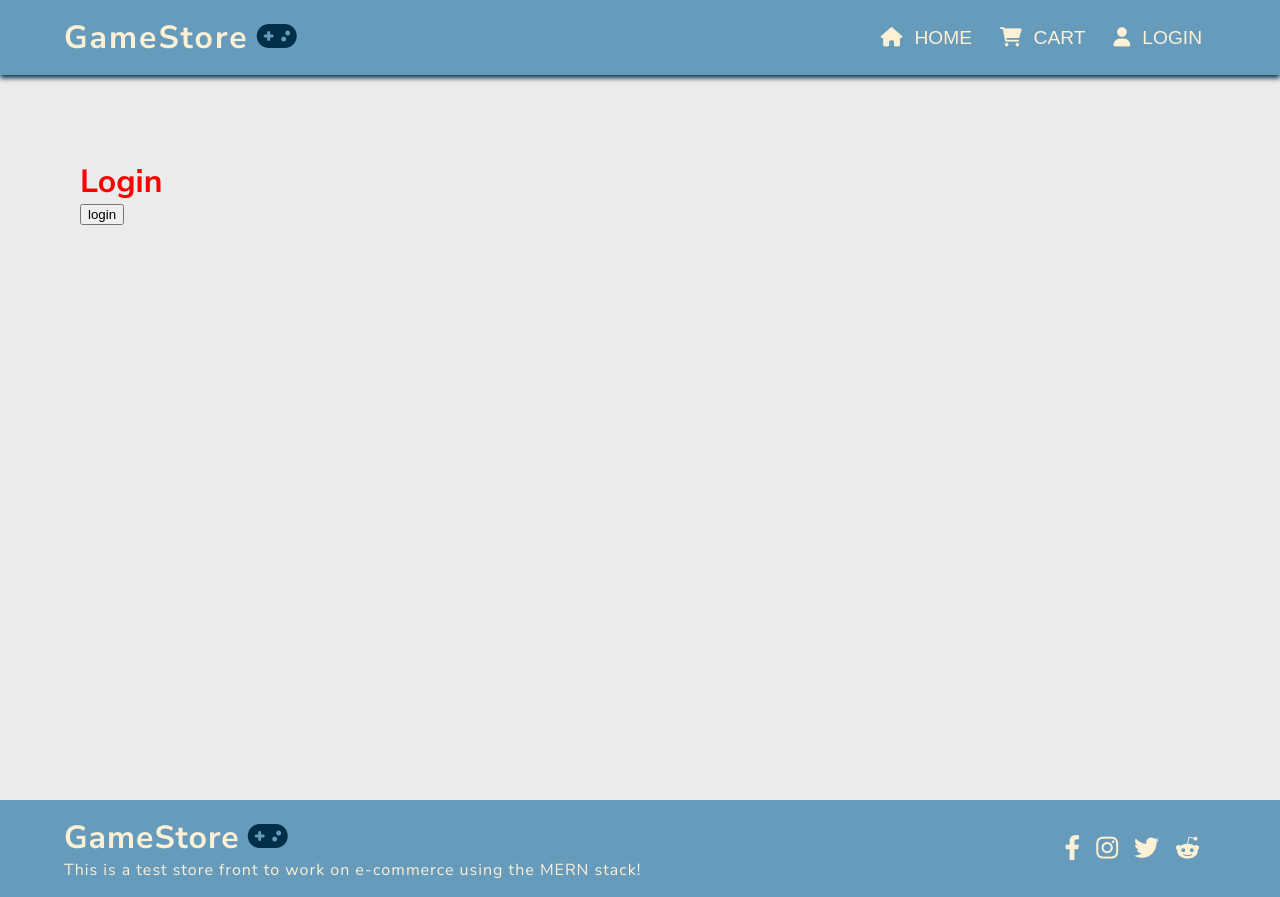
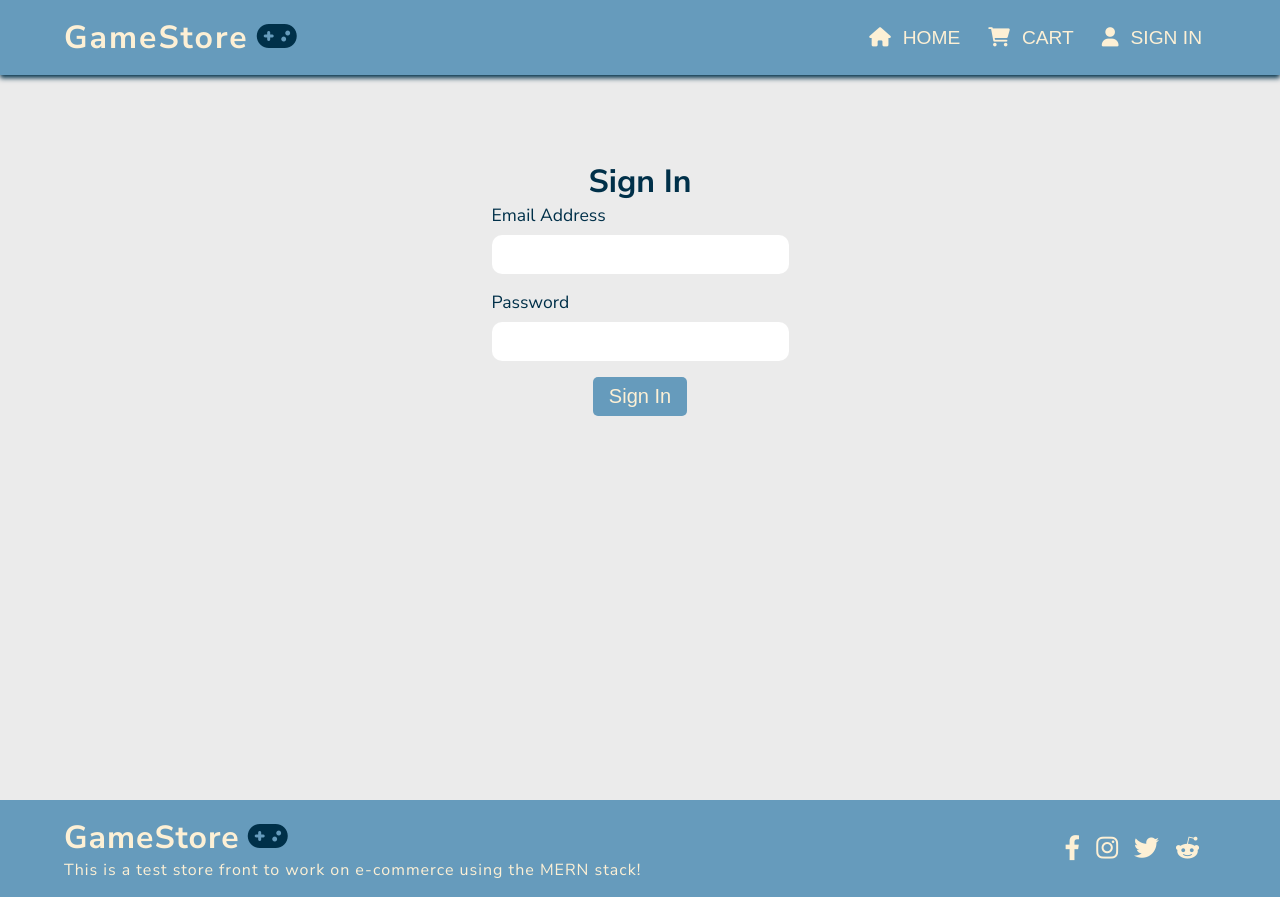
Before and after one commit to dsersch/mern-ecom, a React (Create React App) app in the folder client/: page /login in a window 1280 px wide. Built offline with nearby package versions, Linux system fonts and the light colour scheme.

Commit message:
login page and nav dropdown

```diff
--- a/client/src/App.js
+++ b/client/src/App.js
@@ -5,6 +5,7 @@ import Footer from './components/layout/Footer'
 import Home from './components/screens/Home'
 import GameDetails from './components/screens/GameDetails';
 import Cart from './components/screens/Cart'
+import Profile from './components/screens/Profile'
 import Login from './components/screens/Login';
 
 const App = () => {
@@ -17,6 +18,7 @@ const App = () => {
           <Route path='/games/info/:id' element={<GameDetails />} />
           <Route path='/cart' element={<Cart />} />
           <Route path='/login' element={<Login />} />
+          <Route path='/profile' element={<Profile />} />
           <Route path='*' element={<Home />} />
         </Routes>
         <Footer />
--- a/client/src/actions/authActions.js
+++ b/client/src/actions/authActions.js
@@ -30,8 +30,17 @@ export const login = (email, password) => async (dispatch) => {
 
             localStorage.setItem('userInfo', JSON.stringify(result.user))
         }
-
     } catch (error) {
-
+        dispatch({
+            type: 'USER_LOGIN_FAILURE',
+            payload: error,
+        })
     }
 }
+
+export const logout = () => (dispatch) => {
+    localStorage.removeItem('userInfo')
+    dispatch({
+        type: 'USER_LOGOUT'
+    })
+}
--- /dev/null
+++ b/client/src/components/layout/DropdownMenu.jsx
@@ -0,0 +1,12 @@
+import classes from './DropdownMenu.module.css'
+
+
+const DropdownMenu = (props) => {
+    return (
+        <div className={classes['dropdown-menu']}>
+            {props.children}
+        </div>
+    )
+}
+
+export default DropdownMenu
--- /dev/null
+++ b/client/src/components/layout/DropdownMenu.module.css
@@ -0,0 +1,19 @@
+.dropdown-menu {
+    position: absolute;
+    display: flex;
+    flex-direction: column;
+    align-items: stretch;
+    background-color: #fdf0d5;
+    transform: translate(-3rem, 1rem);
+}
+
+.dropdown-menu button {
+    padding: 1rem 2rem;
+    margin-inline: 0;
+    color: #003049;
+}
+
+.dropdown-menu button:hover {
+    background-color: #003049;
+    color: #fdf0d5;
+}
--- a/client/src/components/layout/Header.jsx
+++ b/client/src/components/layout/Header.jsx
@@ -1,10 +1,26 @@
+import { useState } from 'react'
 import classes from './Header.module.css'
-import { useSelector } from 'react-redux'
+import { useDispatch,useSelector } from 'react-redux'
+import DropdownMenu from './DropdownMenu.jsx'
 import { Link } from 'react-router-dom'
+import { logout } from '../../actions/authActions.js'
 
 const Header = () => {
+    const [open, setOpen] = useState(false)
     const cart = useSelector(state => state.cart)
     const cartLenght = cart.cartItems.length
+    const userLogin = useSelector(state => state.userLogin)
+    const { userInfo } = userLogin
+    const dispatch = useDispatch()
+
+    const toggleMenuHandler = () => {
+        setOpen(!open)
+    }
+
+    const logoutHandler = () => {
+        toggleMenuHandler()
+        dispatch(logout())
+    }
 
     return (
         <nav className={classes['nav-bar']}>
@@ -22,11 +38,20 @@ const Header = () => {
                     </li>
                 </Link>
                 {cartLenght > 0 && <div className={classes['cart-count']}>{cartLenght}</div>}
+                {userInfo ? <li>
+                    <button className={classes['nav-link']} onClick={toggleMenuHandler}><i className='fa-solid fa-user'></i>{userInfo.name}</button>
+                    {open && <DropdownMenu>
+                            <Link to='/profile'>
+                                <button className={classes['nav-link']} onClick={toggleMenuHandler}>Profile</button>
+                            </Link>
+                            <button className={classes['nav-link']} onClick={logoutHandler}>Logout</button>
+                        </DropdownMenu>}
+                </li> :
                 <Link to='/login'>
                     <li>
-                        <button className={classes['nav-link']}><i className='fa-solid fa-user'></i>Login</button>
+                        <button className={classes['nav-link']}><i className='fa-solid fa-user'></i>Sign In</button>
                     </li>
-                </Link>
+                </Link>}
             </ul>
         </nav>
     )
--- a/client/src/components/screens/Login.jsx
+++ b/client/src/components/screens/Login.jsx
@@ -1,20 +1,61 @@
+import React, { useState, useEffect } from 'react'
+import { useNavigate } from 'react-router-dom'
 import classes from './Login.module.css'
-import { useDispatch } from 'react-redux'
+import { useDispatch, useSelector } from 'react-redux'
 import { login } from '../../actions/authActions.js'
 import Screen from '../utility/Screen'
+import ErrorMessage from '../utility/ErrorMessage'
+import LoadingSpinner from '../utility/LoadingSpinner'
 
 const Login = () => {
+    console.log()
+    const [ email, setEmail ] = useState('')
+    const [ password, setPassword ] = useState('')
+
     const dispatch = useDispatch()
+    const userLogin = useSelector(state => state.userLogin)
+    const { loading, error, userInfo } = userLogin
 
-    const onLoginHandler = () => {
-        dispatch(login('test@mail.com', 'password'))
+    const navigate = useNavigate()
+
+    useEffect(() => {
+        if (userInfo) {
+            navigate('/profile')
+        }
+    }, [navigate, userInfo])
+
+    const onEmailChangeHandler = (event) => {
+        setEmail(event.target.value)
+    }
+
+    const onPasswordChangeHandler = (event) => {
+        setPassword(event.target.value)
+    }
+
+    const onLoginHandler = (event) => {
+        event.preventDefault()
+        dispatch(login(email, password))
     }
 
 
     return (
         <Screen>
-            <h1 className={classes['login']}>Login</h1>
-            <button onClick={onLoginHandler}>login</button>
+            <main className={classes['login-form']}>
+                <h1 className={classes['form-title']}>Sign In</h1>
+                {error && <ErrorMessage errorMessage={error.message} />}
+                {loading && <LoadingSpinner />}
+                <form className={classes['form']} onSubmit={onLoginHandler}>
+                    <div className={classes['form-control']}>
+                        <label htmlFor='email'>Email Address</label>
+                        <input type='email' value={email} onChange={onEmailChangeHandler} />
+                    </div>
+                    <div className={classes['form-control']}>
+                        <label htmlFor='password'>Password</label>
+                        <input type="password" value={password} onChange={onPasswordChangeHandler} />
+                    </div>
+                    <button className={classes['login-button']} type='submit'>Sign In</button>
+                </form>
+            </main>
         </Screen>
     )
 }
--- a/client/src/components/screens/Login.module.css
+++ b/client/src/components/screens/Login.module.css
@@ -1,3 +1,50 @@
-.login {
-    color: red;
+.login-form {
+    display: flex;
+    align-items: center;
+    justify-content: center;
+    flex-direction: column;
+    text-align: center;
 }
+
+.form-control {
+    text-align: left;
+    display: flex;
+    flex-direction: column;
+    margin-bottom: 1rem;
+}
+
+.form-control label {
+    font-size: 1.1rem;
+    margin-bottom: .5rem;
+}
+
+.form-control input {
+    border: none;
+    padding: .5rem 1rem;
+    font-size: 1.25rem;
+    color: #003049;
+    border-radius: 10px;
+}
+
+.form-control input:focus {
+    outline-color: #669bbc;
+}
+
+.login-button {
+    border: none;
+    font-size: 1.25rem;
+    background-color: #669bbc;
+    color: #fdf0d5;
+    padding: .5rem 1rem;
+    border-radius: 5px;
+    transition: all .3s;
+}
+
+.login-button:hover {
+    transform: scale(1.03);
+    color: #003049
+}
+
+.login-button:active {
+    transform: scale(.98);
+}
--- /dev/null
+++ b/client/src/components/screens/Profile.jsx
@@ -0,0 +1,37 @@
+import classes from './Profile.module.css'
+import Screen from '../utility/Screen'
+import ErrorMessage from '../utility/ErrorMessage'
+import { useDispatch, useSelector } from 'react-redux'
+import { useNavigate } from 'react-router-dom'
+import { logout } from '../../actions/authActions.js'
+import { useEffect } from 'react'
+
+const Profile = () => {
+    const dispatch = useDispatch()
+    const navigate = useNavigate()
+    const userLogin = useSelector(state => state.userLogin)
+    const { userInfo } = userLogin
+
+    useEffect(() => {
+        if (!userInfo) {
+            navigate('/login')
+        }
+    }, [navigate, userInfo])
+
+    const onLogoutHandler = () => {
+        dispatch(logout())
+    }
+
+    return (
+        <Screen>
+            {!userInfo ? <ErrorMessage errorMessage='No Logged In User...' />
+            : <main>
+                <h1 className={classes['profile']}>{userInfo.name}</h1>
+                <button className={classes['logout-button']} onClick={onLogoutHandler}>Log Out</button>
+            </main>}
+
+        </Screen>
+    )
+}
+
+export default Profile
--- /dev/null
+++ b/client/src/components/screens/Profile.module.css
@@ -0,0 +1,22 @@
+.profile {
+    color: red;
+}
+
+.logout-button {
+    border: none;
+    font-size: 1.25rem;
+    background-color: #669bbc;
+    color: #fdf0d5;
+    padding: .5rem 1rem;
+    border-radius: 5px;
+    transition: all .3s;
+}
+
+.logout-button:hover {
+    transform: scale(1.03);
+    color: #003049
+}
+
+.logout-button:active {
+    transform: scale(.98);
+}
--- a/client/src/components/utility/ErrorMessage.module.css
+++ b/client/src/components/utility/ErrorMessage.module.css
@@ -2,10 +2,10 @@
     background-color: #780000;
     color: #fdf0d5;
     text-align: center;
-    position: absolute;
+    /* position: absolute;
     transform: translate(-50%);
     top: 50%;
-    left: 50%;
+    left: 50%; */
     border-radius: 10px;
     overflow: hidden;
 }
```
